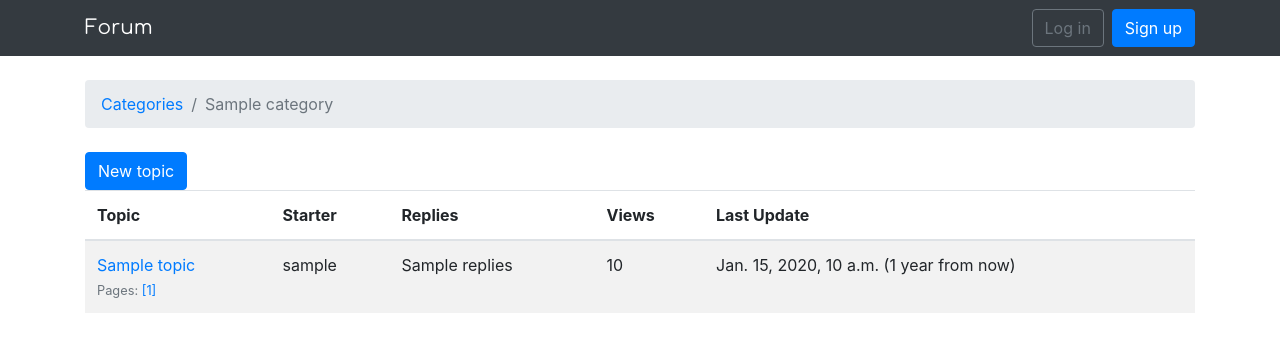
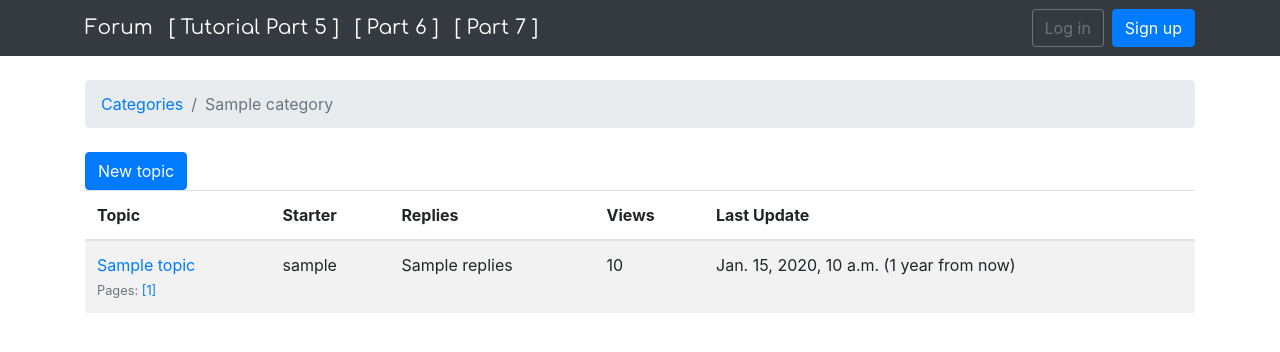
Before and after one commit to ownmir/Compilation, a Django app: template simple_forum/templates/simple_forum/topics.html in a window 1280 px wide. Shown: the top 352 px of the page. Run offline with Django 3.2, Linux system fonts and the light colour scheme; the template is opened without the code that fills it: most values are stand-ins (such as "Sample title", 1, 10 or a date in 2020); some libraries are stand-ins or nearby versions.

Commit message:
'ver0.1.5WorkWithLinks'

```diff
--- a/requirements.txt
+++ b/requirements.txt
@@ -1,4 +1,4 @@
-dj-database-url==0.4.2
+dj-database-url==0.5.0
 Django>=2.0,<2.1
 wagtail>=2.2,<2.3
 django-widget-tweaks==1.4.3
--- a/simple_forum/templates/simple_forum/first.html
+++ b/simple_forum/templates/simple_forum/first.html
@@ -1,6 +1,9 @@
 {% extends 'simple_forum/forum_base.html' %}
 {% block brand %}
     <a class="navbar-brand" href="{% url 'simply_first' %}">Forum</a>
+    <a class="navbar-brand" href="{% url 'translate_tutor' %}">[ Tutorial Part 5 ]</a>
+    <a class="navbar-brand" href="{% url 'translate_tutor6' %}">[ Part 6 ]</a>
+    <a class="navbar-brand" href="{% url 'translate_tutor7' %}">[ Part 7 ]</a>
 {% endblock brand %}
 {% block breadcrumb %}
   <li class="breadcrumb-item active">Categories</li>
--- a/simple_forum/templates/simple_forum/topics.html
+++ b/simple_forum/templates/simple_forum/topics.html
@@ -3,6 +3,12 @@
 {% block title %}
     {{ category.name }} - {{ block.super }}
 {% endblock %}
+{% block brand %}
+    {{ block.super }}
+    <a class="navbar-brand" href="{% url 'translate_tutor' %}">[ Tutorial Part 5 ]</a>
+    <a class="navbar-brand" href="{% url 'translate_tutor6' %}">[ Part 6 ]</a>
+    <a class="navbar-brand" href="{% url 'translate_tutor7' %}">[ Part 7 ]</a>
+{% endblock brand %}
 {% block breadcrumb %}
     <li class="breadcrumb-item"><a href="{% url 'simply_first' %}">Categories</a> </li>
     <li class="breadcrumb-item active">{{ category.name }}</li>
--- a/translate_tutor/templates/translate_tutor/trans_tutor.html
+++ b/translate_tutor/templates/translate_tutor/trans_tutor.html
@@ -5,6 +5,7 @@
     <a class="navbar-brand" href="{% url 'translate_tutor' %}">[ Tutorial Part 5 ]</a>
     <a class="navbar-brand" href="{% url 'translate_tutor6' %}">[ Part 6 ]</a>
     <a class="navbar-brand" href="{% url 'translate_tutor7' %}">[ Part 7 ]</a>
+    <a class="navbar-brand" href="{% url 'category_topics' 1 %}">[ Discussion of translation. P 5 ]</a>
 {% endblock brand %}
 {% block breadcrumb %}
     <li class="breadcrumb-item active">Django tutorial</li>
--- a/translate_tutor/templates/translate_tutor/trans_tutor6.html
+++ b/translate_tutor/templates/translate_tutor/trans_tutor6.html
@@ -5,6 +5,7 @@
     <a class="navbar-brand" href="{% url 'translate_tutor' %}">[ Tutorial Part 5 ]</a>
     <a class="navbar-brand" href="{% url 'translate_tutor6' %}">[ Part 6 ]</a>
     <a class="navbar-brand" href="{% url 'translate_tutor7' %}">[ Part 7 ]</a>
+    <a class="navbar-brand" href="{% url 'category_topics' 2 %}">[ Discussion of translation. P 6 ]</a>
 {% endblock brand %}
 {% block breadcrumb %}
     <li class="breadcrumb-item active">Django tutorial</li>
--- a/translate_tutor/templates/translate_tutor/trans_tutor7.html
+++ b/translate_tutor/templates/translate_tutor/trans_tutor7.html
@@ -5,6 +5,7 @@
     <a class="navbar-brand" href="{% url 'translate_tutor' %}">[ Tutorial Part 5 ]</a>
     <a class="navbar-brand" href="{% url 'translate_tutor6' %}">[ Part 6 ]</a>
     <a class="navbar-brand" href="{% url 'translate_tutor7' %}">[ Part 7 ]</a>
+    <a class="navbar-brand" href="{% url 'category_topics' 3 %}">[ Discussion of translation. P 7 ]</a>
 {% endblock brand %}
 {% block breadcrumb %}
     <li class="breadcrumb-item active">Django tutorial</li>
```
